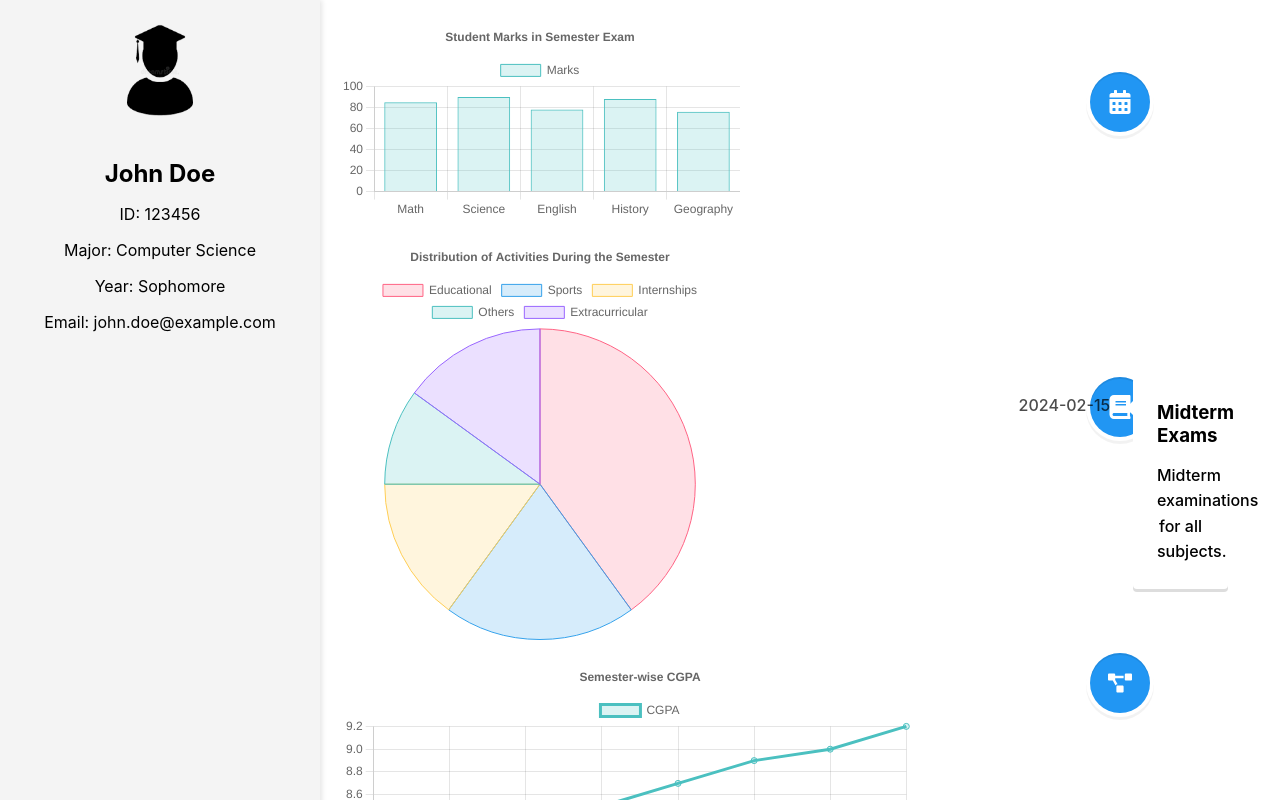
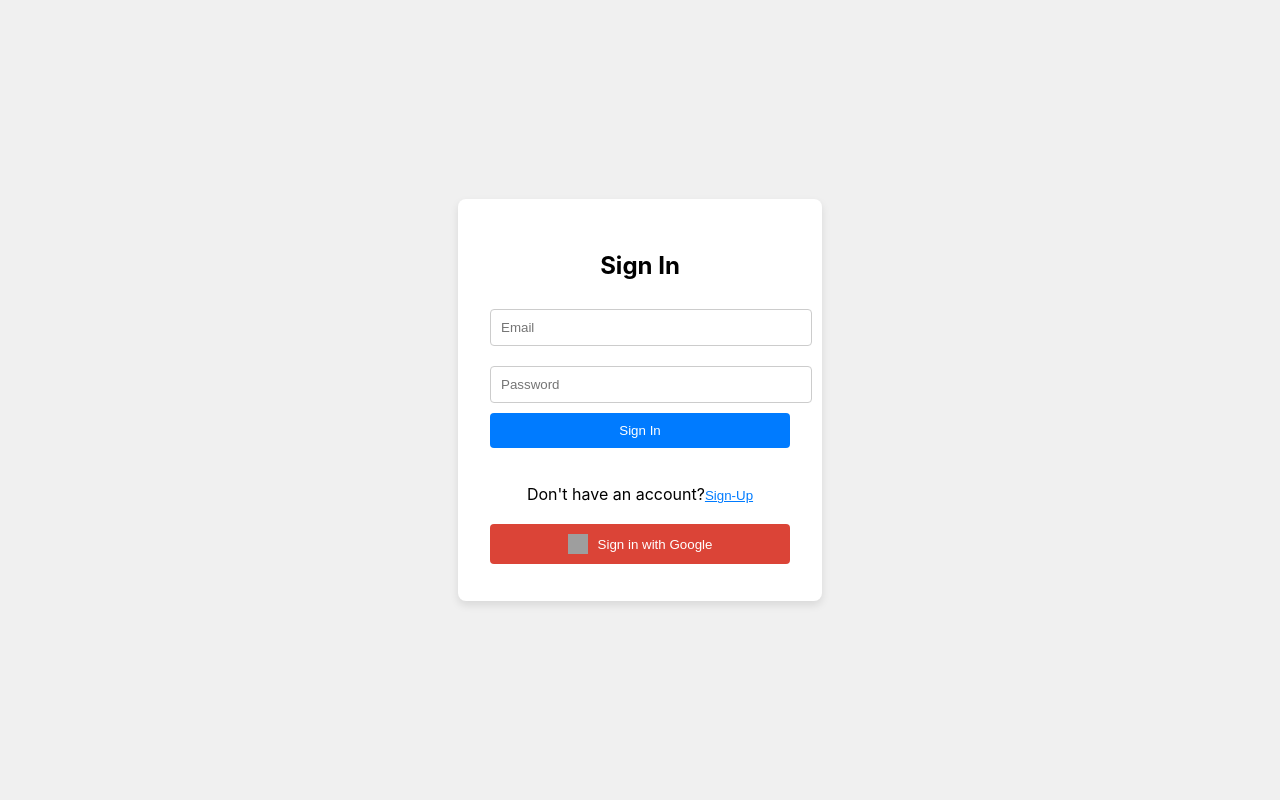
Before and after one commit to arun-060/report_ac, a React (Create React App) app: page /signin in a window 1280 px wide. Shown: the top 800 px of the page. Built offline with nearby package versions, Linux system fonts and the light colour scheme; grey boxes are pictures that could not be loaded.

Commit message:
created authentication pages and added routing

```diff
--- a/package.json
+++ b/package.json
@@ -7,10 +7,12 @@
     "@testing-library/react": "^13.4.0",
     "@testing-library/user-event": "^13.5.0",
     "chart.js": "^4.4.4",
+    "firebase": "^10.13.2",
     "react": "^18.3.1",
     "react-chartjs-2": "^5.2.0",
     "react-dom": "^18.3.1",
     "react-icons": "^5.3.0",
+    "react-router-dom": "^6.26.2",
     "react-scripts": "5.0.1",
     "react-vertical-timeline-component": "^3.6.0",
     "web-vitals": "^2.1.4"
--- a/src/App.jsx
+++ b/src/App.jsx
@@ -1,13 +1,29 @@
 import logo from './logo.svg';
 import './App.css';
+import {
+  BrowserRouter as Router,
+  Routes,
+  Route,
+  Navigate
+ } from 'react-router-dom'
 import Dashboard from './pages/Dashboard/Dashboard';
+import SignIn from './pages/SignIn/SignIn';
+import SignUp from  './pages/SignUp/SignUp'
 
 function App() {
   return (
-    <div className="App">
-      <Dashboard />
+    <Router>
+      <Routes>
+        <Route path='/' element={<Navigate to={"/signin"}/>} />
+        <Route path="/signin" element={<SignIn />} />
 
-    </div>
+        {/* SignUp Route */}
+        <Route path="/signup" element={<SignUp />} />
+
+        {/* Dashboard Route */}
+        <Route path="/dashboard" element={<Dashboard />} />
+      </Routes>
+    </Router>
   );
 }
 
--- a/src/pages/SignIn/SignIn.css
+++ b/src/pages/SignIn/SignIn.css
@@ -1,75 +1,85 @@
+/* SignIn.css */
 .sign-in-container {
   display: flex;
   justify-content: center;
   align-items: center;
   height: 100vh;
-    background-color: #ffffff;
+  background-color: #f0f0f0;
 }
 
 .sign-in-form {
-    background-color: #fff9c4;
+  background-color: white;
   padding: 2rem;
   border-radius: 8px;
-    box-shadow: 0 2px 4px rgba(0, 0, 0, 0.3);
-    width: 400px;
+  box-shadow: 0 4px 8px rgba(0, 0, 0, 0.1);
   text-align: center;
+  width: 300px;
 }
 
-  h2 {
-    margin-bottom: 1.5rem;
-    color: #333;
-  }
-
-  input {
-    width: 95%;
-    padding: 0.5rem;
-    margin-bottom: 1rem;
+.input-field {
+  width: 100%;
+  padding: 10px;
+  margin: 10px 0;
+  border-radius: 4px;
   border: 1px solid #ccc;
-    border-radius: 8px;
 }
 
 .sign-in-button {
-    width: 95%;
-    padding: 0.5rem;
-    background-color: #00ff00;
+  width: 100%;
+  padding: 10px;
+  background-color: #007bff;
   color: white;
   border: none;
   border-radius: 4px;
   cursor: pointer;
-    font-weight: bold;
+  margin-bottom: 20px;
 }
 
 .sign-in-button:hover {
-    background-color: #00e600;
+  background-color: #0056b3;
 }
 
-  p {
-    margin-top: 1rem;
-    font-size: 0.9rem;
+.link-button {
+  background: none;
+  border: none;
+  color: #007bff;
+  cursor: pointer;
+  text-decoration: underline;
+  padding: 0;
 }
 
-  a {
-    color: #1a73e8;
-    text-decoration: none;
+.link-button:hover {
+  color: #0056b3;
 }
 
 .social-signin {
-    display: flex;
-    justify-content: center;
-    margin-top: 1rem;
+  margin-top: 20px;
 }
 
-  .google-signin,
-  .github-signin {
-    background: none;
+.social-button {
+  display: flex;
+  align-items: center;
+  justify-content: center;
+  width: 100%;
+  padding: 10px;
+  margin: 5px 0;
   border: none;
+  border-radius: 4px;
   cursor: pointer;
-    margin: 0 0.5rem;
 }
 
-  .google-signin img,
-  .github-signin img {
-    border-radius: 50%;
-    width: 40px;
-    height: 40px;
+.google-signin {
+  background-color: #db4437;
+  color: white;
 }
+
+.github-signin {
+  background-color: #333;
+  color: white;
+}
+
+.social-icon {
+  width: 20px;
+  height: 20px;
+  margin-right: 10px;
+}
--- a/src/pages/SignIn/SignIn.jsx
+++ b/src/pages/SignIn/SignIn.jsx
@@ -1,38 +1,49 @@
 import React from 'react';
 import './SignIn.css';
 import { useNavigate } from 'react-router-dom';
+
 export default function SignIn() {
-const navigate = useNavigate();
+  const navigate = useNavigate();
 
-  const signChange=(event)=>{
-    event.preventDefault()
-    console.log("cliicked")
-    navigate('/sign-up')
-  }
+  const handleSignIn = (event) => {
+    event.preventDefault();
+    // Logic for handling sign-in goes here (e.g., authentication)
+    console.log('Sign In clicked');
+    navigate('/dashboard'); // Redirect to dashboard after successful sign-in
+  };
+
+  const signChange = (event) => {
+    event.preventDefault();
+    console.log('Sign-Up clicked');
+    navigate('/signup');
+  };
+
   return (
+    <div className="sign-in-container">
+      <div className="sign-in-form">
+        <h2>Sign In</h2>
 
-    <div className="sign-in-container">
+        {/* Email input */}
+        <input type="email" placeholder="Email" className="input-field" />
 
-      <div className="sign-in-form">
-      <div className="social-signin">
+        {/* Password input */}
+        <input type="password" placeholder="Password" className="input-field" />
 
+        {/* Sign-in button */}
+        <button className="sign-in-button" onClick={handleSignIn}>Sign In</button>
 
-        </div>
-        <h2>Sign In</h2>
-        <input type="email" placeholder="Email" />
-        <input type="password" placeholder="Password" />
-        <button className="sign-in-button" >Sign In</button>
-        <p>Don't have an account?
-          <button onClick={signChange}>Sign-Up</button>
+        {/* Sign-up link */}
+        <p>
+          Don't have an account?
+          <button className="link-button" onClick={signChange}>Sign-Up</button>
         </p>
 
-        <button className="google-signin">
-            <img src="google.png" alt="Google" />
+        {/* Social Sign-In buttons */}
+        <div className="social-signin">
+          <button className="social-button google-signin">
+            <img src="google.png" alt="Google" className="social-icon" /> Sign in with Google
           </button>
-          <button className="github-signin" >
-            <img src="github.png" alt="GitHub" />
-          </button>
-
+        </div>
       </div>
     </div>
   );
--- a/src/pages/SignUp/SignUp.css
+++ b/src/pages/SignUp/SignUp.css
@@ -1,75 +1,85 @@
+/* SignUp.css */
 .sign-up-container {
   display: flex;
   justify-content: center;
   align-items: center;
   height: 100vh;
-    background-color: #ffffff;
+  background-color: #f0f0f0;
 }
 
 .sign-up-form {
-    background-color: #fff9c4;
+  background-color: white;
   padding: 2rem;
   border-radius: 8px;
-    box-shadow: 0 2px 4px rgba(0, 0, 0, 0.1);
+  box-shadow: 0 4px 8px rgba(0, 0, 0, 0.1);
+  text-align: center;
   width: 300px;
-    text-align: center;
 }
 
-  h2 {
-    margin-bottom: 1.5rem;
-    color: #333;
-  }
-
-  input {
+.input-field {
   width: 100%;
-    padding: 0.5rem;
-    margin-bottom: 1rem;
+  padding: 10px;
+  margin: 10px 0;
+  border-radius: 4px;
   border: 1px solid #ccc;
-    border-radius: 4px;
-    background-color: #f0f0f0;
 }
 
 .sign-up-button {
   width: 100%;
-    padding: 0.5rem;
-    background-color: #00ff00;
-    color: black;
+  padding: 10px;
+  background-color: #28a745;
+  color: white;
   border: none;
   border-radius: 4px;
   cursor: pointer;
-    font-weight: bold;
+  margin-bottom: 20px;
 }
 
 .sign-up-button:hover {
-    background-color: #00e600;
+  background-color: #218838;
 }
 
-  p {
-    margin-top: 1rem;
-    font-size: 0.9rem;
+.link-button {
+  background: none;
+  border: none;
+  color: #007bff;
+  cursor: pointer;
+  text-decoration: underline;
+  padding: 0;
 }
 
-  a {
-    color: #1a73e8;
-    text-decoration: none;
+.link-button:hover {
+  color: #0056b3;
 }
 
 .social-signup {
-    display: flex;
-    justify-content: center;
-    margin-top: 1rem;
+  margin-top: 20px;
 }
 
-  .google-signup,
-  .github-signup {
-    background: none;
+.social-button {
+  display: flex;
+  align-items: center;
+  justify-content: center;
+  width: 100%;
+  padding: 10px;
+  margin: 5px 0;
   border: none;
+  border-radius: 4px;
   cursor: pointer;
-    margin: 0 0.5rem;
 }
 
-  .google-signup img,
-  .github-signup img {
-    width: 24px;
-    height: 24px;
+.google-signup {
+  background-color: #db4437;
+  color: white;
 }
+
+.github-signup {
+  background-color: #333;
+  color: white;
+}
+
+.social-icon {
+  width: 20px;
+  height: 20px;
+  margin-right: 10px;
+}
--- a/src/pages/SignUp/SignUp.jsx
+++ b/src/pages/SignUp/SignUp.jsx
@@ -6,20 +6,21 @@ export default function SignUp() {
   const [username, setUsername] = useState('');
   const [email, setEmail] = useState('');
   const [password, setPassword] = useState('');
-const navigate = useNavigate();
+  const navigate = useNavigate();
 
+  // Navigate to Sign-In
+  const signChange = (event) => {
+    event.preventDefault();
+    console.log('Sign-In clicked');
+    navigate('/signin');
+  };
 
-
-  const signChange=(event)=>{
-    event.preventDefault()
-    console.log("cliicked")
-    navigate('/sign-in')
-  }
-
+  // Handle Sign-Up form submission
   const handleSubmit = (e) => {
     e.preventDefault();
     console.log('Sign up with:', { username, email, password });
-    // Here you would typically send the data to your backend
+    // Here you would typically send the data to your backend for processing.
+    navigate('/sign-in'); // Navigate to Sign-In after successful registration (for example)
   };
 
   return (
@@ -33,6 +34,7 @@ const navigate = useNavigate();
             value={username}
             onChange={(e) => setUsername(e.target.value)}
             required
+            className="input-field"
           />
           <input
             type="email"
@@ -40,6 +42,7 @@ const navigate = useNavigate();
             value={email}
             onChange={(e) => setEmail(e.target.value)}
             required
+            className="input-field"
           />
           <input
             type="password"
@@ -47,18 +50,16 @@ const navigate = useNavigate();
             value={password}
             onChange={(e) => setPassword(e.target.value)}
             required
+            className="input-field"
           />
-          <button type="submit" className="sign-up-button">Sing Up</button>
+          <button type="submit" className="sign-up-button">Sign Up</button>
         </form>
         <p>Already have an account?
-          <button onClick={signChange}>Sign-In</button>
+          <button className="link-button" onClick={signChange}>Sign-In</button>
         </p>
         <div className="social-signup">
-          <button className="google-signup">
-            <img src="/placeholder.svg?height=24&width=24" alt="Sign up with Google" />
-          </button>
-          <button className="github-signup">
-            <img src="/placeholder.svg?height=24&width=24" alt="Sign up with GitHub" />
+          <button className="social-button google-signup">
+            <img src="/google.png" alt="Google" className="social-icon" /> Sign up with Google
           </button>
         </div>
       </div>
```
Also changed, not shown: src/firebase.config.js (added, +21 -0 lines), 1 other file (tests, documents, lock files or other folders). Lines whose indentation alone changed are shown as unchanged.
